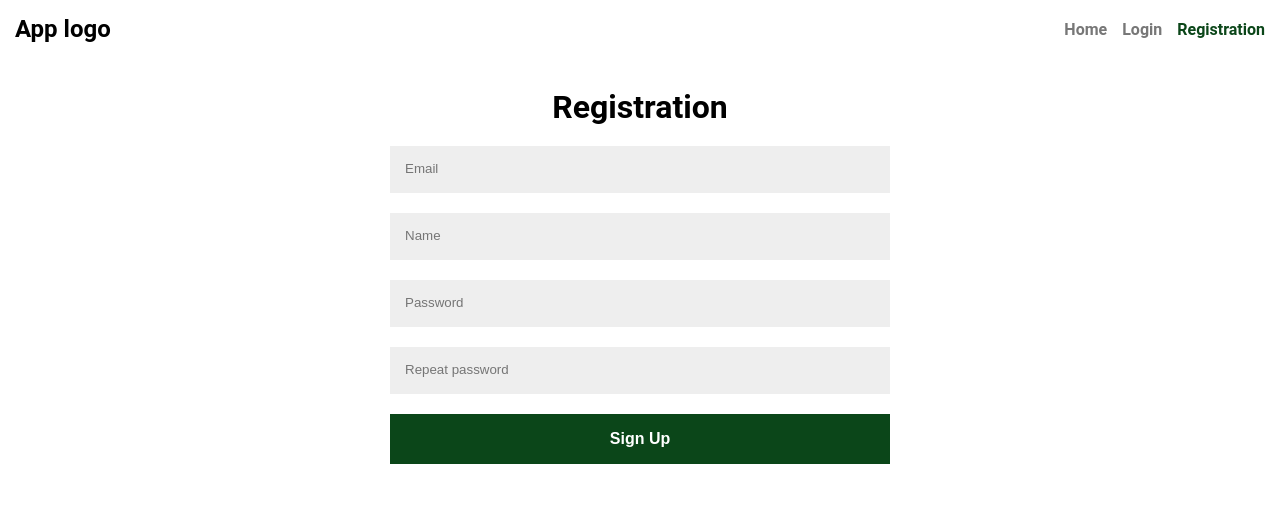
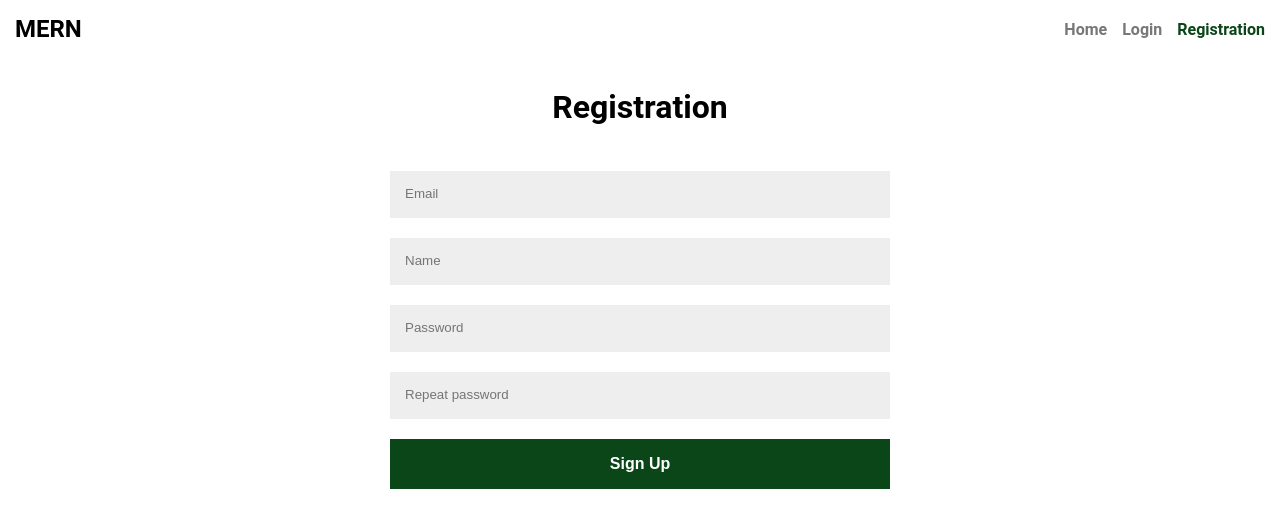
Before and after one commit to Alexey-Tverdohleb/mern-app, a React (Vite) app in the folder client/: page /registration in a window 1280 px wide. Shown: the top 528 px of the page. Built offline with nearby package versions, Linux system fonts and the light colour scheme; no server answers.

Commit message:
add design corrections

```diff
--- a/client/src/components/Header/index.jsx
+++ b/client/src/components/Header/index.jsx
@@ -6,7 +6,7 @@ const Header = () => {
     <NavHeader>
       <Container>
         <NavRow>
-          <h2>App logo</h2>
+          <h2>MERN</h2>
           <nav>
             <NavLinkItem to="/">Home</NavLinkItem>
             <NavLinkItem to="login">Login</NavLinkItem>
--- a/client/src/pages/Login/style.js
+++ b/client/src/pages/Login/style.js
@@ -7,7 +7,7 @@ export const FormWrapper = styled.div`
 
 export const Title = styled.h1`
   text-align: center;
-  margin-bottom: 20px;
+  margin-bottom: 45px;
 `;
 
 export const InputGroup = styled.div`
--- a/client/src/pages/Registration/style.js
+++ b/client/src/pages/Registration/style.js
@@ -7,7 +7,7 @@ export const FormWrapper = styled.div`
 
 export const Title = styled.h1`
   text-align: center;
-  margin-bottom: 20px;
+  margin-bottom: 45px;
 `;
 
 export const InputGroup = styled.div`
```
